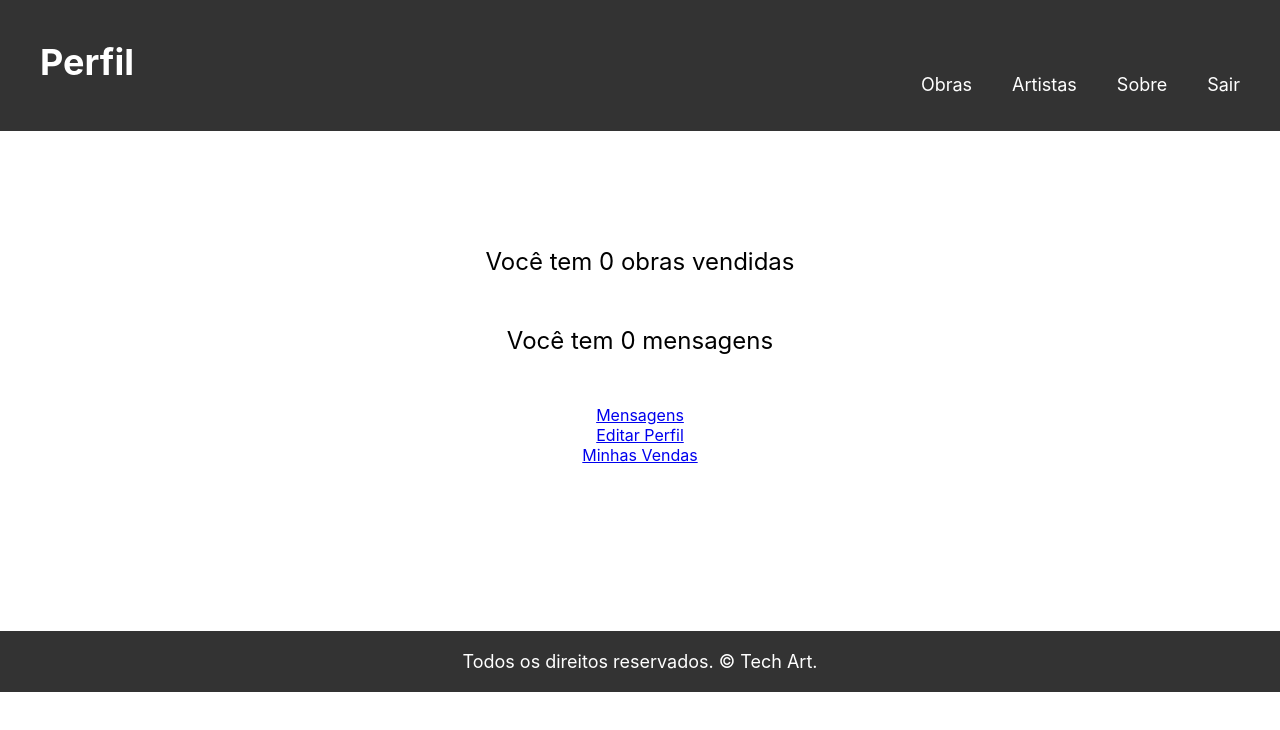
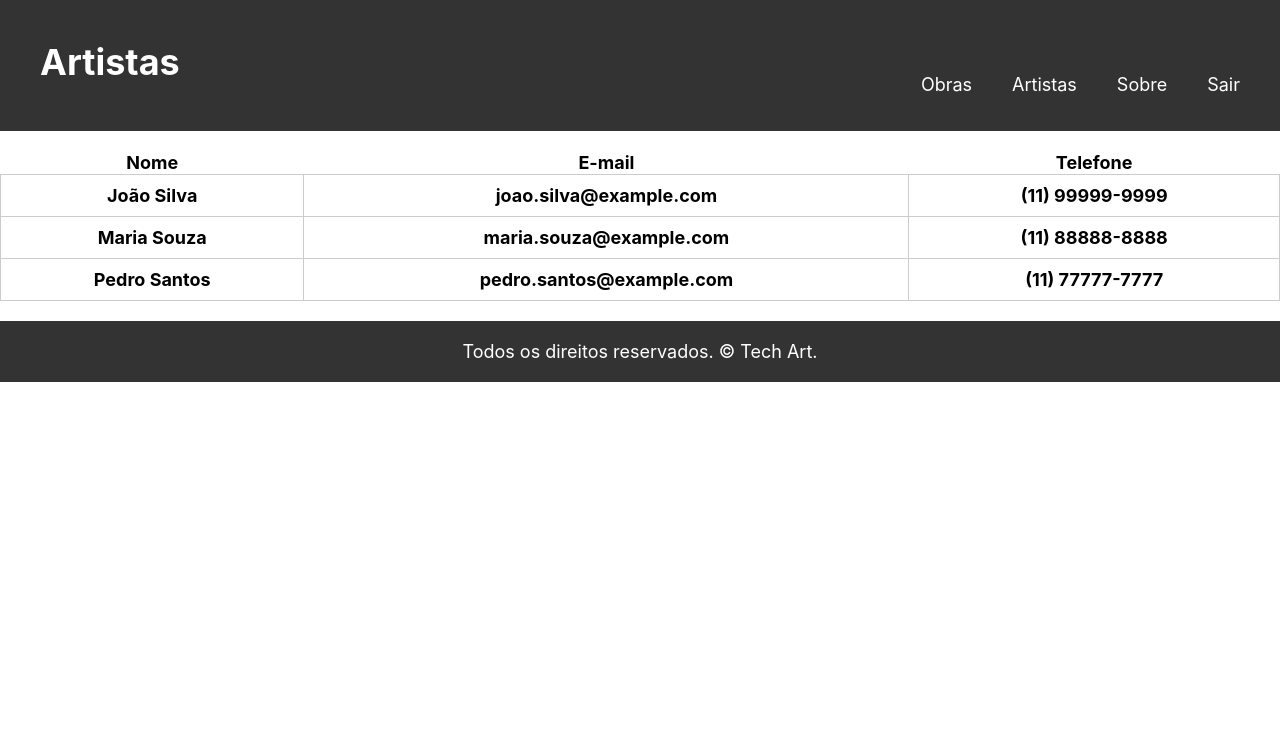
Before and after one commit to tech-ton/techart, a React (Create React App) app: page / in a window 1280 px wide. Shown: the top 730 px of the page. Built offline with nearby package versions, Linux system fonts and the light colour scheme; the HTML template or start-up script is replaced by a standard one.

Commit message:
Pagina artistas refatorada.

```diff
--- a/src/App.tsx
+++ b/src/App.tsx
@@ -1,13 +1,13 @@
 import React from 'react';
 import Footer from './componentes/Footer/footer';
 import Header from './componentes/Header/header';
-import BodyProfile from './componentes/Body/Profile/profile';
+import BodyArtists from './componentes/Body/Artists/artists';
 
 function App() {
   return (
     <div className="App">
-      <Header text='Perfil'/>
-      <BodyProfile/>
+      <Header text='Artistas'/>
+      <BodyArtists/>
       <Footer/>
     </div>
   );
--- /dev/null
+++ b/src/componentes/Body/Artists/List/list.tsx
@@ -0,0 +1,50 @@
+import styled from 'styled-components';
+
+const Td = styled.td`
+    padding: 10px;
+    border: 1px solid #ccc;
+`;
+
+export default function ArtistsList(){
+    const artistList = [
+        {
+            nome: "João Silva",
+            email: "joao.silva@example.com",
+            telefone: "(11) 99999-9999" },
+        {
+            nome: "Maria Souza",
+            email: "maria.souza@example.com",
+            telefone: "(11) 88888-8888" },
+        {
+            nome: "Pedro Santos",
+            email: "pedro.santos@example.com",
+            telefone: "(11) 77777-7777" }
+    ]
+    return (
+        <tbody>
+            {artistList.map((artist, index) => (
+                <tr>
+                    <Td>{artist.nome}</Td>
+                    <Td>{artist.email}</Td>
+                    <Td>{artist.telefone}</Td>
+                </tr>
+            ))}
+        </tbody>
+    )
+}
+/*
+<tr>
+    <td>João Silva</td>
+	<td>joao.silva@example.com</td>
+    <td>(11) 99999-9999</td>
+</tr>
+			<tr>
+				<td>Maria Souza</td>
+				<td>maria.souza@example.com</td>
+				<td>(11) 88888-8888</td>
+			</tr>
+			<tr>
+				<td>Pedro Santos</td>
+				<td>pedro.santos@example.com</td>
+				<td>(11) 77777-7777</td>
+			</tr> */
--- /dev/null
+++ b/src/componentes/Body/Artists/artists.tsx
@@ -0,0 +1,26 @@
+import ArtistsList from "./List/list";
+import styled from 'styled-components';
+
+const ArtistsTable = styled.table`
+    width: 100%;
+    border-collapse: collapse;
+    margin: 20px 0;
+    font-size: 18px;
+    font-weight: bold;
+    text-align: center;
+`;
+
+export default function BodyArtists(){
+    return(
+        <ArtistsTable>
+            <thead>
+                <tr>
+                    <th>Nome</th>
+                    <th>E-mail</th>
+                    <th>Telefone</th>
+                </tr>
+            </thead>
+                <ArtistsList/>
+	    </ArtistsTable>
+    )
+}
--- /dev/null
+++ b/src/pages/artists.tsx
@@ -0,0 +1,16 @@
+import React from 'react';
+import Footer from '../componentes/Footer/footer';
+import Header from '../componentes/Header/header';
+import BodyArtists from '../componentes/Body/Artists/artists';
+
+function Artists() {
+  return (
+    <div className="App">
+      <Header text='Artistas'/>
+      <BodyArtists/>
+      <Footer/>
+    </div>
+  );
+}
+
+export default Artists;
```
